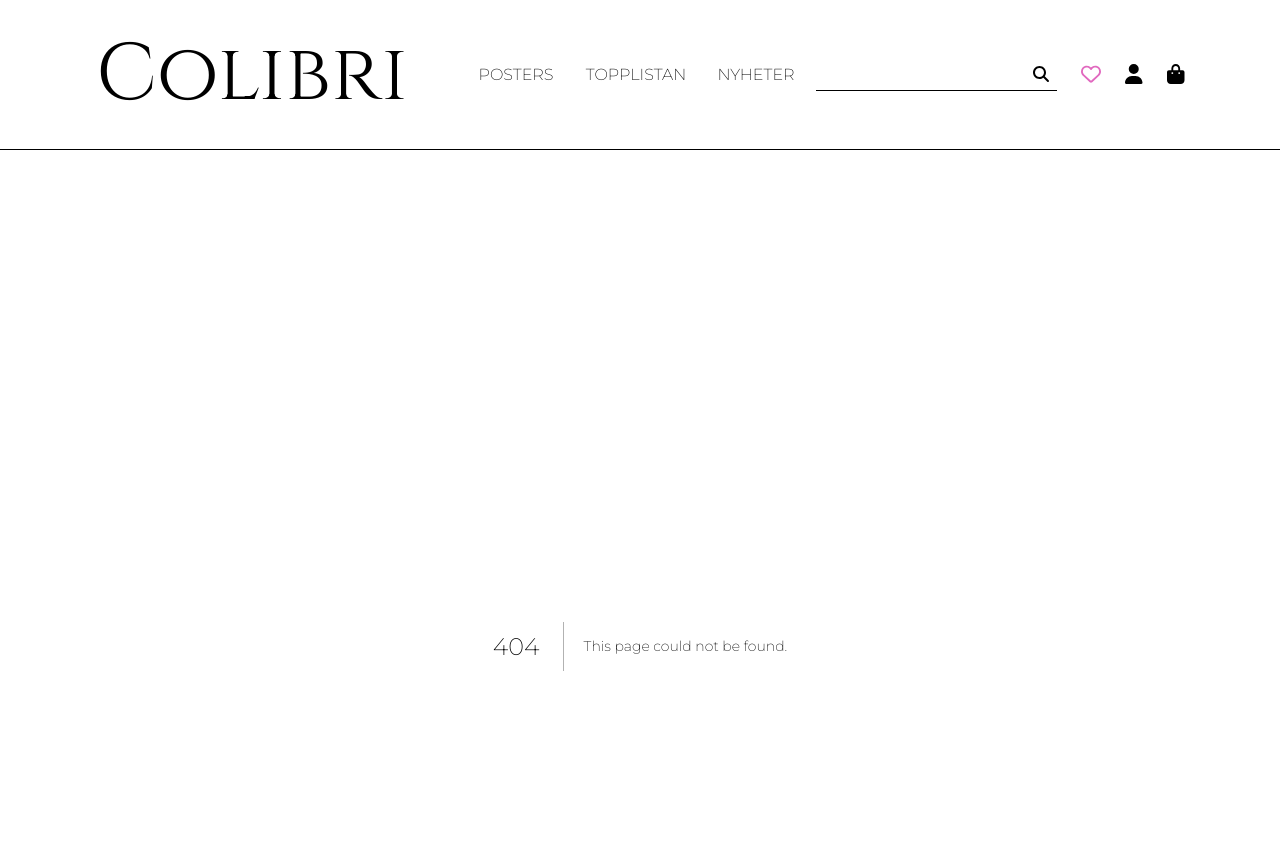
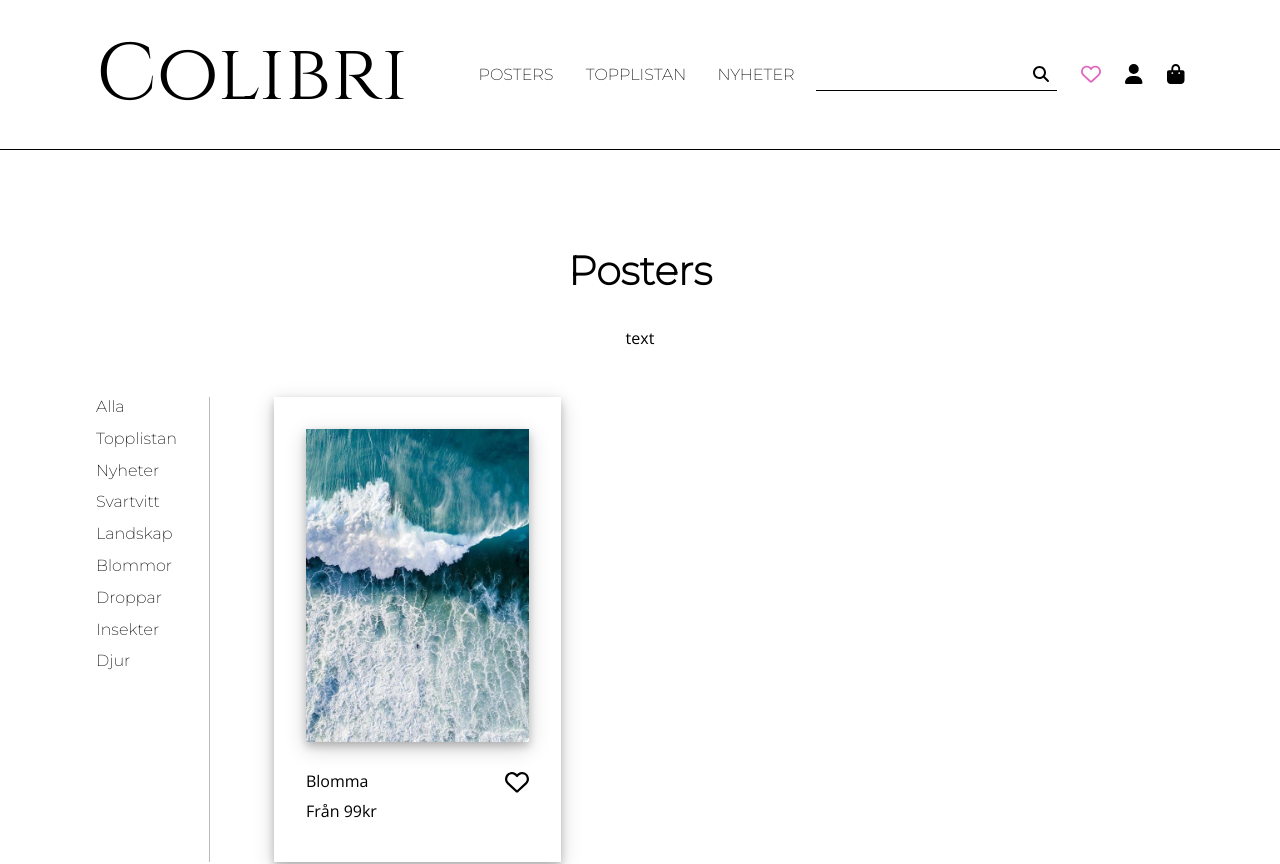
Before and after one commit to bellen01/colibri, a Next.js app: page /posters/blommor in a window 1280 px wide. Before the commit this address had no page. Shown: the top 864 px of the page. Built offline with nearby package versions, Linux system fonts and the light colour scheme; data requests are answered from the project's data file.

Commit message:
added layout to posters, created dynamic route based on clicked category and changed so heading in posters layout can be changed dynamically

```diff
--- /dev/null
+++ b/src/app/posters/[categoryName]/page.tsx
@@ -0,0 +1,69 @@
+"use client"
+import React, { useEffect, useState } from 'react';
+import Product from '@/components/Products/Product';
+import styles from '@/components/styles/Products.module.scss';
+import ProductFilter from '@/components/Products/ProductFilter';
+import HeroHeading from '@/components/General/HeroHeading';
+
+import { Poster } from '@/types/Product.types';
+import Link from 'next/link';
+import { getPosters } from '../fetchFunctions';
+import { productCategories } from '@/types/Product.types';
+
+type Params = {
+    params: {
+        categoryName: string
+    }
+}
+
+// type category = {
+//     id: number
+// }
+
+const PostersByCategory = ({ params }: Params) => {
+    const [posters, setPosters] = useState<Poster[]>()
+    const [categoryId, setCategoryId] = useState<number>()
+
+    const mapCategories = () => {
+        const mappedCategories = productCategories.find((category) => category.categoryName === params.categoryName)
+        console.log('kategori', mappedCategories);
+        setCategoryId(mappedCategories?.categoryId);
+    }
+
+
+    const getPosterByCategory = async () => {
+        try {
+            if (categoryId) {
+                const posters = await getPosters();
+                const postersByCategory = posters?.filter((category) => category.category?.includes(categoryId))
+                console.log('postersbycategory', postersByCategory);
+                setPosters(postersByCategory);
+            }
+        } catch (error) {
+            console.log('error in fetching posters by category', error)
+        }
+    }
+
+    useEffect(() => {
+        mapCategories();
+        console.log('categoryid', categoryId)
+        getPosterByCategory()
+    }, [categoryId]);
+
+
+    return (
+        // <div className={styles.container}>
+        //     <HeroHeading heading={"Posters"} />
+        //     <div className={styles.filterAndProductsContainer}>
+        //         <ProductFilter />
+        <div className={styles.wrapper}>
+            {posters?.map((poster: Poster) => (
+                <Link href={`/poster/${poster.id}`} key={poster.id}><Product product={poster} /></Link>
+            ))}
+        </div>
+        //     </div>
+        // </div>
+    )
+}
+
+export default PostersByCategory
--- /dev/null
+++ b/src/app/posters/layout.module.scss
@@ -0,0 +1,3 @@
+.filterAndChildrenContainer {
+    display: flex;
+}
--- /dev/null
+++ b/src/app/posters/layout.tsx
@@ -0,0 +1,43 @@
+"use client";
+import HeroHeading from "@/components/General/HeroHeading"
+import ProductFilter from "@/components/Products/ProductFilter"
+import UserNav from "@/components/User/UserNav"
+import styles from '@/app/posters/layout.module.scss';
+import { useSelectedLayoutSegment } from "next/navigation";
+import { useEffect, useState } from "react";
+
+export default function PostersLayout({
+    children, // will be a page or nested layout
+}: {
+    children: React.ReactNode
+}) {
+
+    const [currentPage, setCurrentPage] = useState<string>()
+    console.log("selectedsegment", useSelectedLayoutSegment());
+    const currentSegment = useSelectedLayoutSegment();
+
+    function capitalizeFirstLetter(word: string) {
+        return word.charAt(0).toUpperCase() + word.slice(1);
+    }
+
+    useEffect(() => {
+        setCurrentPage("")
+        if (currentSegment) {
+            const currentSegmentWithCapitalFirstLetter = capitalizeFirstLetter(currentSegment);
+            console.log('stor bokstav', currentSegmentWithCapitalFirstLetter);
+            setCurrentPage(currentSegmentWithCapitalFirstLetter)
+        }
+    }, [currentSegment])
+
+    return (
+        <section>
+            {/* Include shared UI here e.g. a header or sidebar */}
+            <HeroHeading heading={currentPage ? currentPage : "Posters"} />
+            <div className={styles.filterAndChildrenContainer}>
+                <ProductFilter />
+                {children}
+            </div>
+
+        </section>
+    )
+}
--- a/src/components/Header/Nav.tsx
+++ b/src/components/Header/Nav.tsx
@@ -6,7 +6,7 @@ const Nav = () => {
     return (
         <nav className={styles.headerNav}>
             <Link href="/posters">POSTERS</Link>
-            <Link href="#">TOPPLISTAN</Link>
+            <Link href="/posters/topplistan">TOPPLISTAN</Link>
             <Link href="#">NYHETER</Link>
         </nav>
     )
```
Also changed, not shown: src/app/page.tsx (+6 -6 lines), src/app/posters/topplistan/page.tsx (added, +28 -0 lines), src/components/General/HeroHeading.tsx (+15 -2 lines), src/components/Products/ProductInfo.tsx (+48 -46 lines), src/components/Products/Products.tsx (+30 -28 lines).
